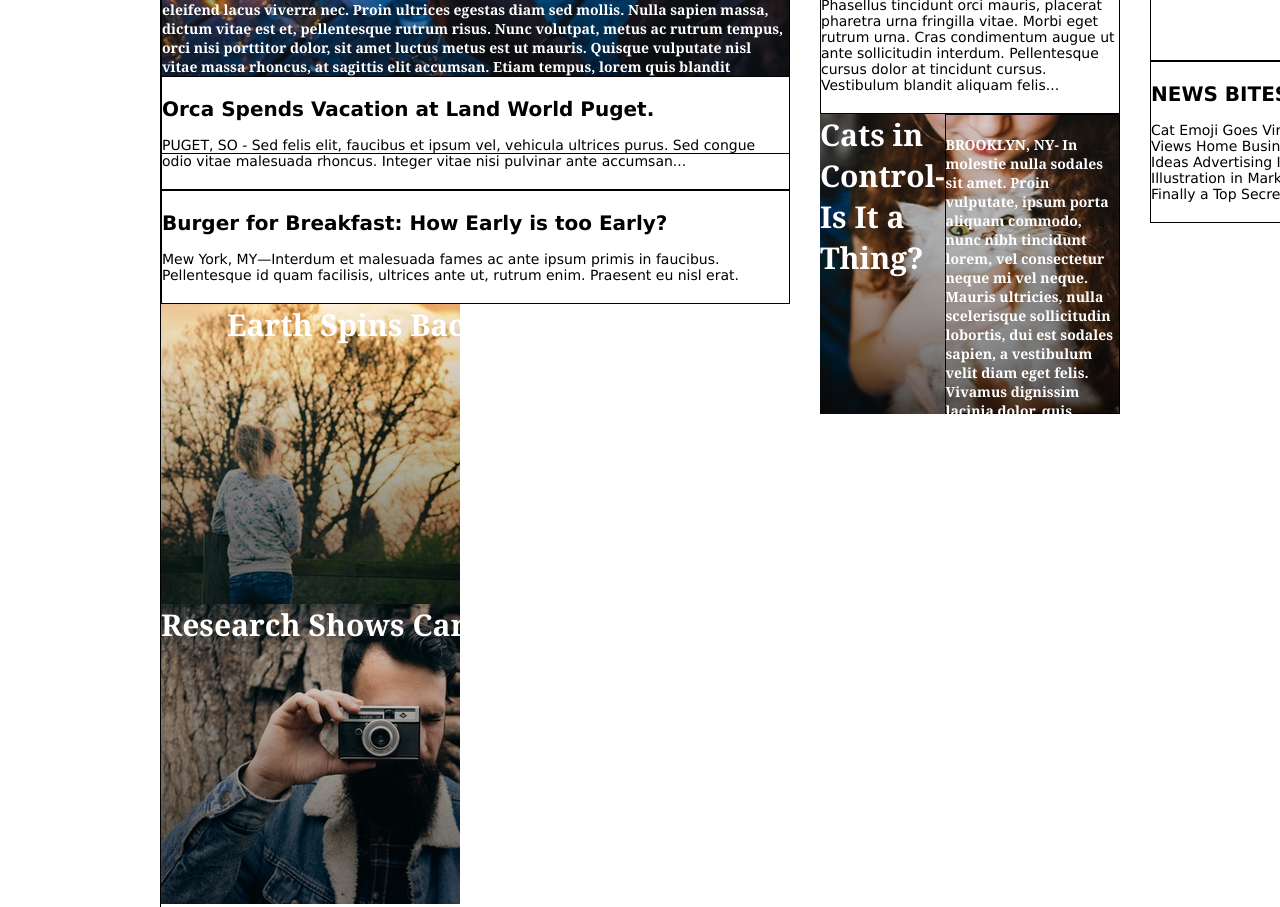
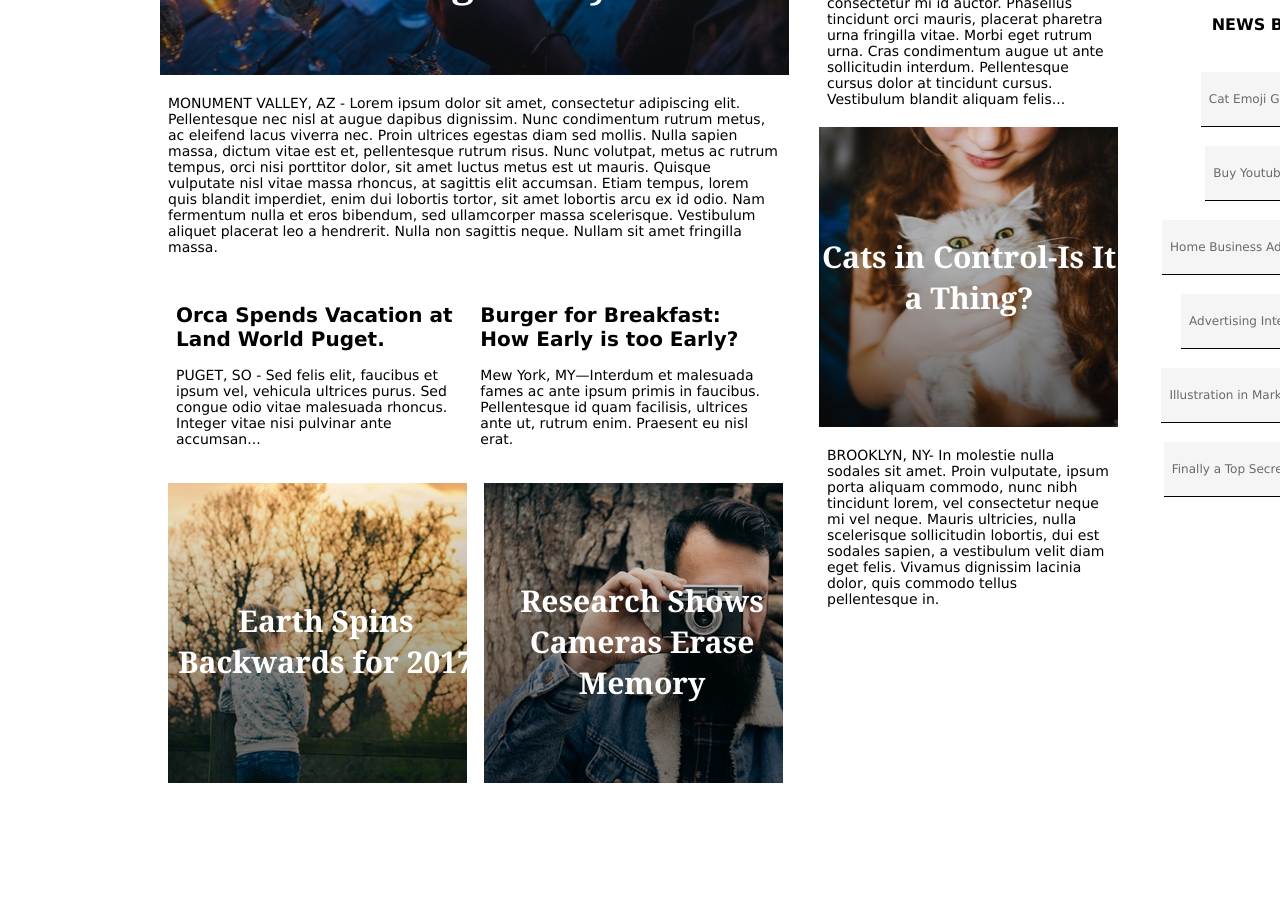
Before and after one commit to bigscotchy/MyTimes, a plain HTML site: page Index.html in a window 1280 px wide. Shown: the part 340-1247 px from the top of the page. Drawn offline with Linux system fonts and the light colour scheme.

Commit message:
Altered index and css.

```diff
--- a/Index.html
+++ b/Index.html
@@ -55,8 +55,14 @@
                 </div>
             </div>
             <div class="col_3">
-                <p><img id="cookie" src="Resources/Images/Cookie_news-bite.png" alt="bitten cookie"></p>
-                <p><strong>NEWS BITES.</strong> <br><br> Cat Emoji Goes Viral Buy Youtube Views Home Business Advertising Ideas Advertising Internet Online Illustration in Marketing Materials Finally a Top Secret Way You Can</p>
+                <img id="cookie" src="Resources/Images/Cookie_news-bite.png" alt="bitten cookie">
+                <span><strong id="bites">NEWS BITES.</strong></span> <br><br>
+                    <p>Cat Emoji Goes Viral</p><br>
+                    <p>Buy Youtube Views</p><br>
+                    <p>Home Business Advertising Ideas</p><br>
+                    <p>Advertising Internet Online</p><br>
+                    <p>Illustration in Marketing Materials</p><br>
+                    <p>Finally a Top Secret Way You Can</p>
             </div>
         </div>
     </body>
--- a/Resources/CSS/Style.css
+++ b/Resources/CSS/Style.css
@@ -43,7 +43,6 @@ header {
 }
 
 .body_content {
-    border: solid 1px black;
     height:1400px;
     position: relative;
     top: 85px;
@@ -58,7 +57,6 @@ header {
     padding-top: 20px;
     padding-bottom: 20px;
     font-size: 14px;
-    border: solid 1px black;
 }
 strong{
     font-size: 20px;
@@ -83,15 +81,18 @@ strong{
 .col_3 {
     display:flex;
     flex-direction: column;
+    align-items: center;
+    text-align: center;
     width:242px;
     margin-right; 30px;
     margin-top: 30px;
 }
 
-.mother{
+.mother span{
     display: flex;
     flex-direction: column;
-
+    justify-content: center;
+    text-align: center;
     background-image: url(../Images/img-story-main.png);
     background-repeat: no-repeat;
     font-family: Georgia;
@@ -111,6 +112,8 @@ strong{
     font-size: 30px;
     color: white;
     height: 300px;
+    width: 300px;
+    padding: 8px;
 }
 
 .camera{
@@ -123,11 +126,15 @@ strong{
     font-size: 30px;
     color: white;
     height: 300px;
+    width: 300px;
+    padding: 8px;
 }
 
-.cats{
+.cats span{
     display: flex;
+    flex-direction: column;
     justify-content: center;
+    text-align: center;
     background-image: url(../Images/Cat_CEO.png);
     background-repeat: no-repeat;
     font-family: Georgia;
@@ -136,3 +143,43 @@ strong{
     color: white;
     height: 300px;
 }
+
+.story_1{
+    display: flex;
+    flex-direction: row;
+    padding: 8px;
+}
+
+.images{
+    display:flex;
+    flex-direction: row;
+    padding: 8px;
+}
+
+p{
+    padding: 8px;
+}
+
+.earth span {
+    display: flex;
+    align-self: center;
+    text-align: center;
+}
+
+.camera span {
+    display: flex;
+    align-self: center;
+    text-align: center;
+}
+
+.col_3 p{
+    border-bottom: solid 1px black;
+    background-color: whitesmoke;
+    font-size: 12px;
+    color: dimgray;
+}
+
+#bites{
+    font-size: 16px;
+    font-weight: bold;
+}
```
